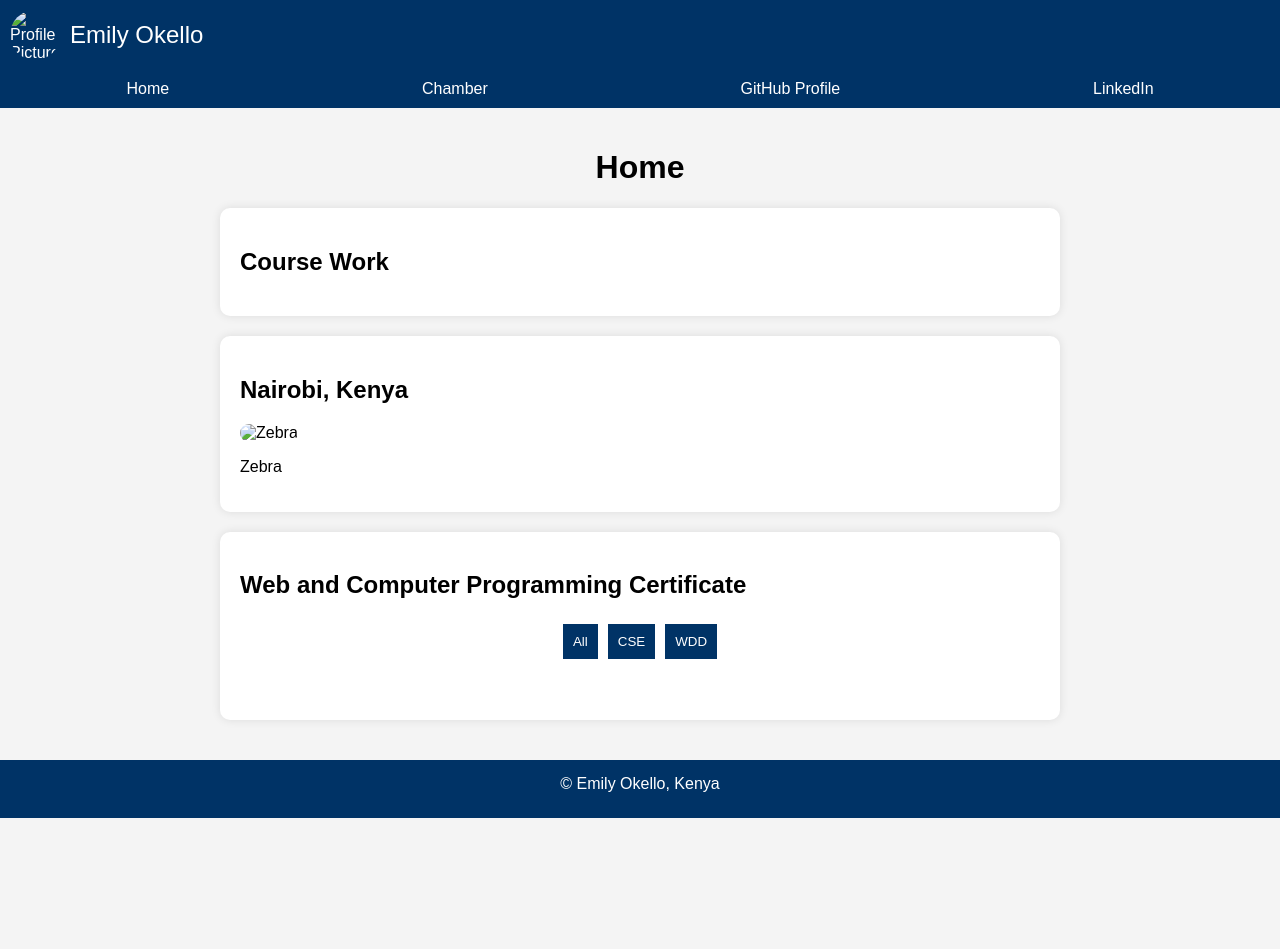
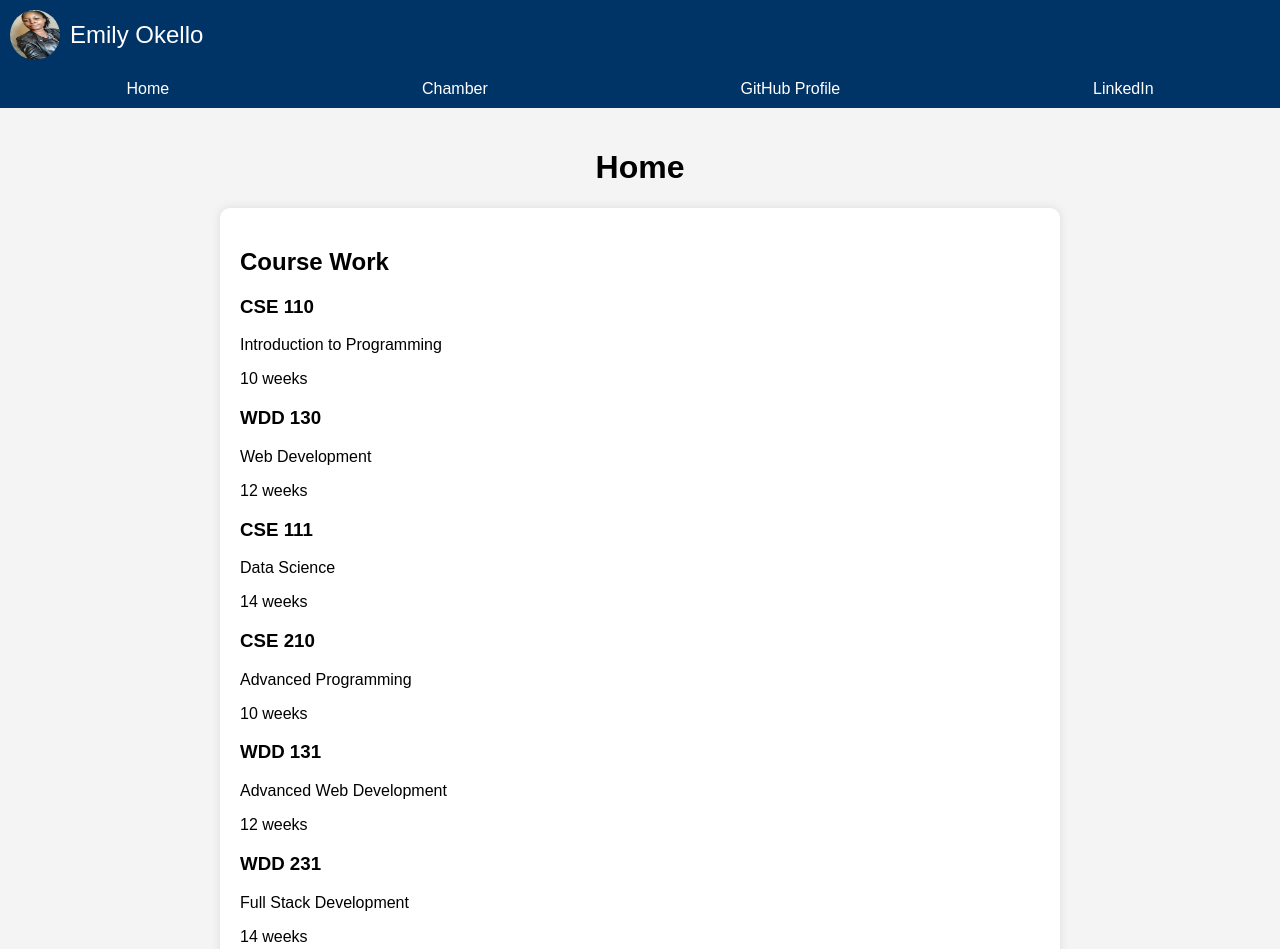
Before and after one commit to Emmy-Okello2030/wdd231, a plain HTML site: page index.html in a window 1280 px wide. Shown: the top 949 px of the page. Before the commit the page ends 818 px from the top, so only its background shows below. Drawn offline with Linux system fonts and the light colour scheme; files that its build step writes are made by us from their sources.

Commit message:
modified

```diff
--- a/index.html
+++ b/index.html
@@ -4,12 +4,12 @@
     <meta charset="UTF-8">
     <meta name="viewport" content="width=device-width, initial-scale=1.0">
     <title>Course Home Page</title>
-    <link rel="stylesheet" href="css/styles.css">
-    <script src="js/scripts.js" defer></script>
+    <link rel="stylesheet" href="course-home-page/src/css/styles.css">
+    <script src="course-home-page/src/js/scripts.js"></script>
 </head>
 <body>
     <header>
-        <img src="images/Course_profilepic.jpg" alt="Profile Picture">
+        <img src="course-home-page/src/images/Course_profilepic.jpg" alt="Profile">
         <span>Emily Okello</span>
         <button class="menu-button">☰</button>
     </header>
@@ -29,7 +29,7 @@
         </section>
         <section>
             <h2>Nairobi, Kenya</h2>
-            <img src="images\zebra.jpeg" alt="Zebra">
+            <img src="course-home-page/src/images/zebra.jpeg" alt="Zebra">
             <p>Zebra</p>
         </section>
         <section>
```
